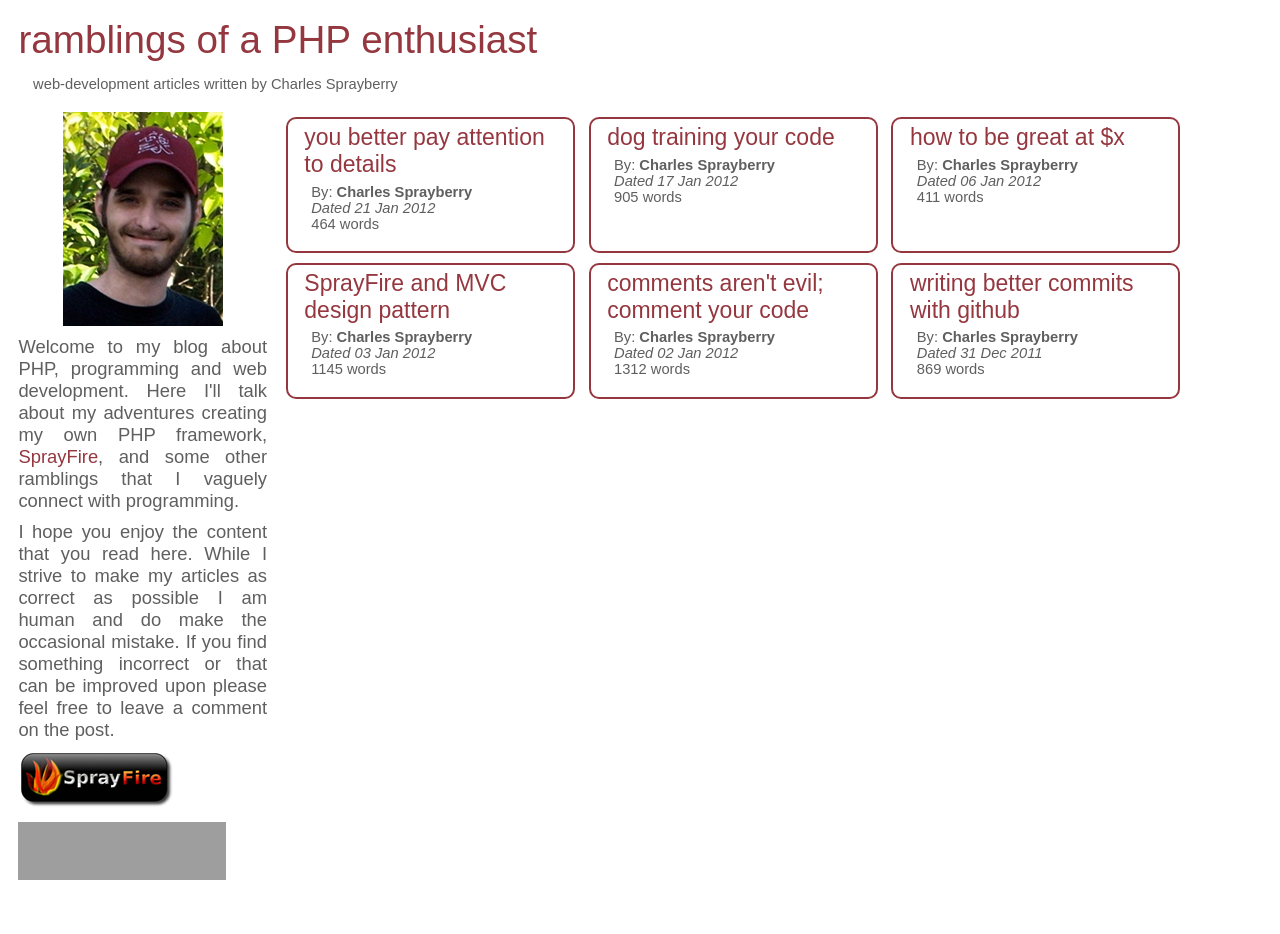
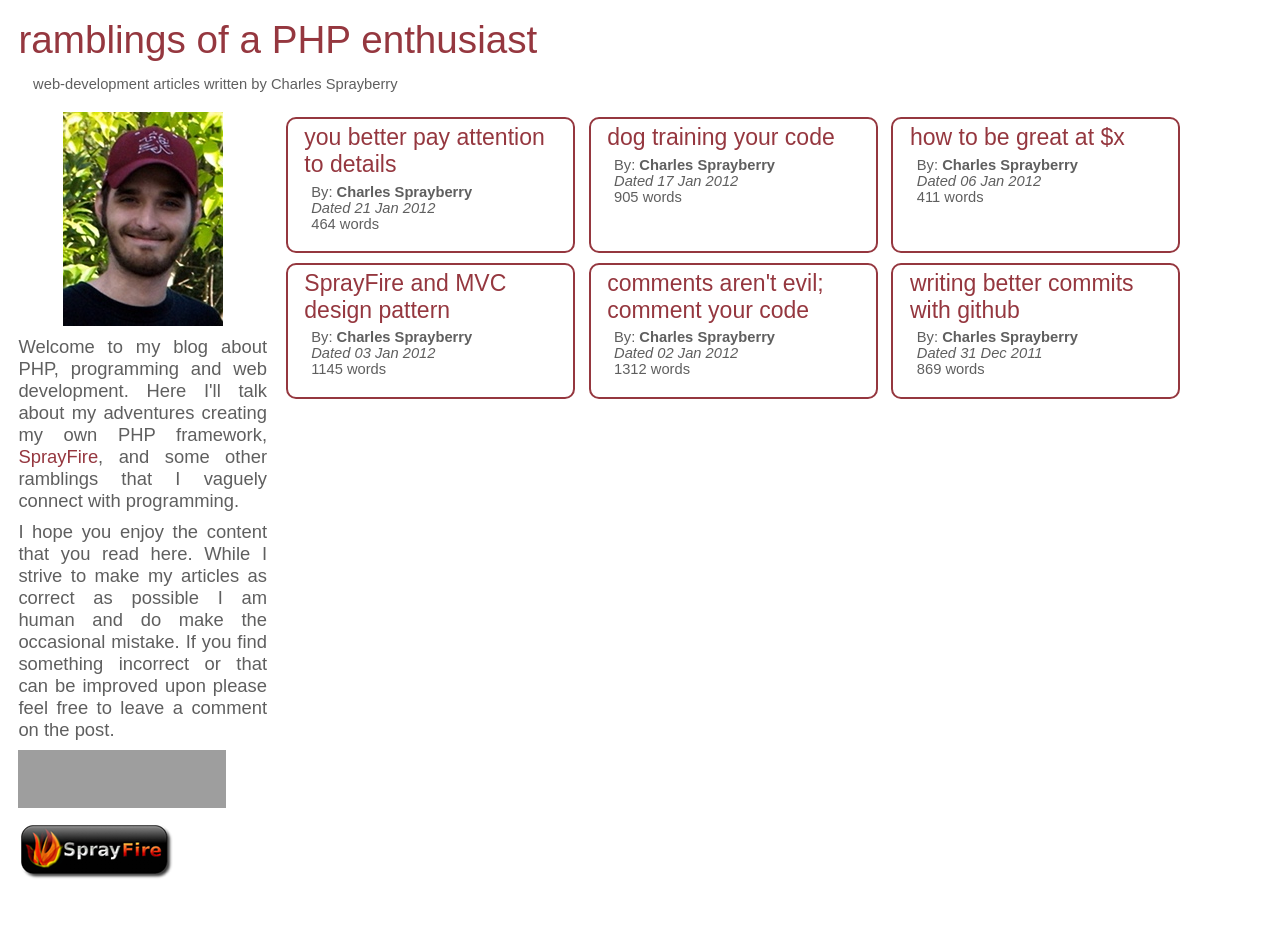
Before and after one commit to cspray/archived-blog, a Jekyll site: the page built from index.html, in a window 1280 px wide. Built offline with Jekyll 4.4.1, drawn with Linux system fonts in a browser that asks for light colours; a script that is not in the unit is left out; grey boxes are pictures that could not be loaded.

Commit message:
UPD default.html moving social networking badges around

```diff
--- a/_layouts/default.html
+++ b/_layouts/default.html
@@ -23,17 +23,20 @@
                     {{ content }}
 				    <div>
     					<ul class="navigation-menu vertical-list">
+    					   	<li>
+   	        				    <a href="http://stackexchange.com/users/387580">
+			    				    <img src="http://stackexchange.com/users/flair/387580.png?theme=clean" width="208" height="58" alt="Charles Sprayberry's profile on Stack Exchange, a network of free, community-driven Q&amp;A sites" title="Profile for Charles Sprayberry on Stack Exchange, a network of free, community-driven Q&amp;A sites">
+				    			</a>
+					    	</li>
    	    	    			<li>
    		        			    <a href="http://github.com/cspray/SprayFire">
        		        				<img src="/img/sprayfire_logo_bar.png" width="155" height="58" alt="SprayFire PHP framework developed and created by Charles Sprayberry.  Logo drawn by Dyana Stewart." title="SprayFire PHP framework developed and created by Charles Sprayberry.  Logo drawn by Dyana Stewart." />
        		        			</a>
    	    			    	</li>
+                            <li>
+                                <script type="text/javascript" src="http://www.ohloh.net/p/587988/widgets/project_basic_stats.js"></script>
+                            </li>
 
-   	        				<li>
-   	        				    <a href="http://stackexchange.com/users/387580">
-			    				    <img src="http://stackexchange.com/users/flair/387580.png?theme=clean" width="208" height="58" alt="Charles Sprayberry's profile on Stack Exchange, a network of free, community-driven Q&amp;A sites" title="Profile for Charles Sprayberry on Stack Exchange, a network of free, community-driven Q&amp;A sites">
-				    			</a>
-					    	</li>
        		    		</ul>
                     </div>
                 </div>
```
